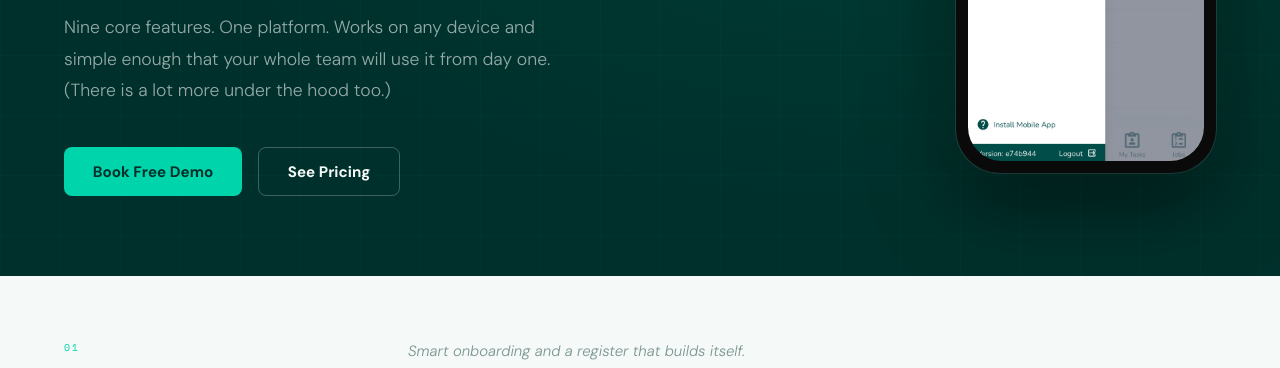
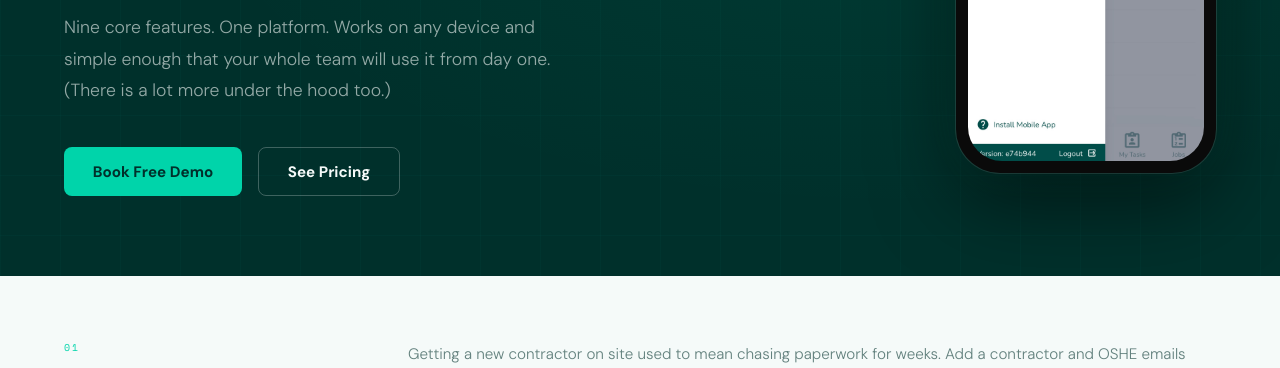
Before and after one commit to vcraftsoshe/OSHE, a plain HTML site: page oshe-features.html in a window 1280 px wide. Shown: the part 545-913 px from the top of the page. Drawn offline with nearby package versions, Linux system fonts and the light colour scheme.

Commit message:
Remove 'Smart onboarding and a register that builds itself' line

```diff
--- a/oshe-features.html
+++ b/oshe-features.html
@@ -271,7 +271,6 @@
     <div class="feat-name"><a href="services/contractor-management-software-nz.html" style="color:inherit;text-decoration:none;">Contractor Management</a></div>
   </div>
   <div class="feat-content">
-    <p class="feat-headline">Smart onboarding and a register that builds itself.</p>
     <p class="feat-desc">Getting a new contractor on site used to mean chasing paperwork for weeks. Add a contractor and OSHE emails them a link to your prequalification form. Their answers and documents come back into the system, into their own folder, and the person who manages that contractor is told it is ready to review. Every insurance and accreditation expiry date sits on the register, so you can see what is coming up.</p>
     <ul class="feat-points">
       <li>Prequalification link emailed as soon as you add a contractor</li>
```
Also changed, not shown: services/contractor-management.html (+0 -1 lines).
